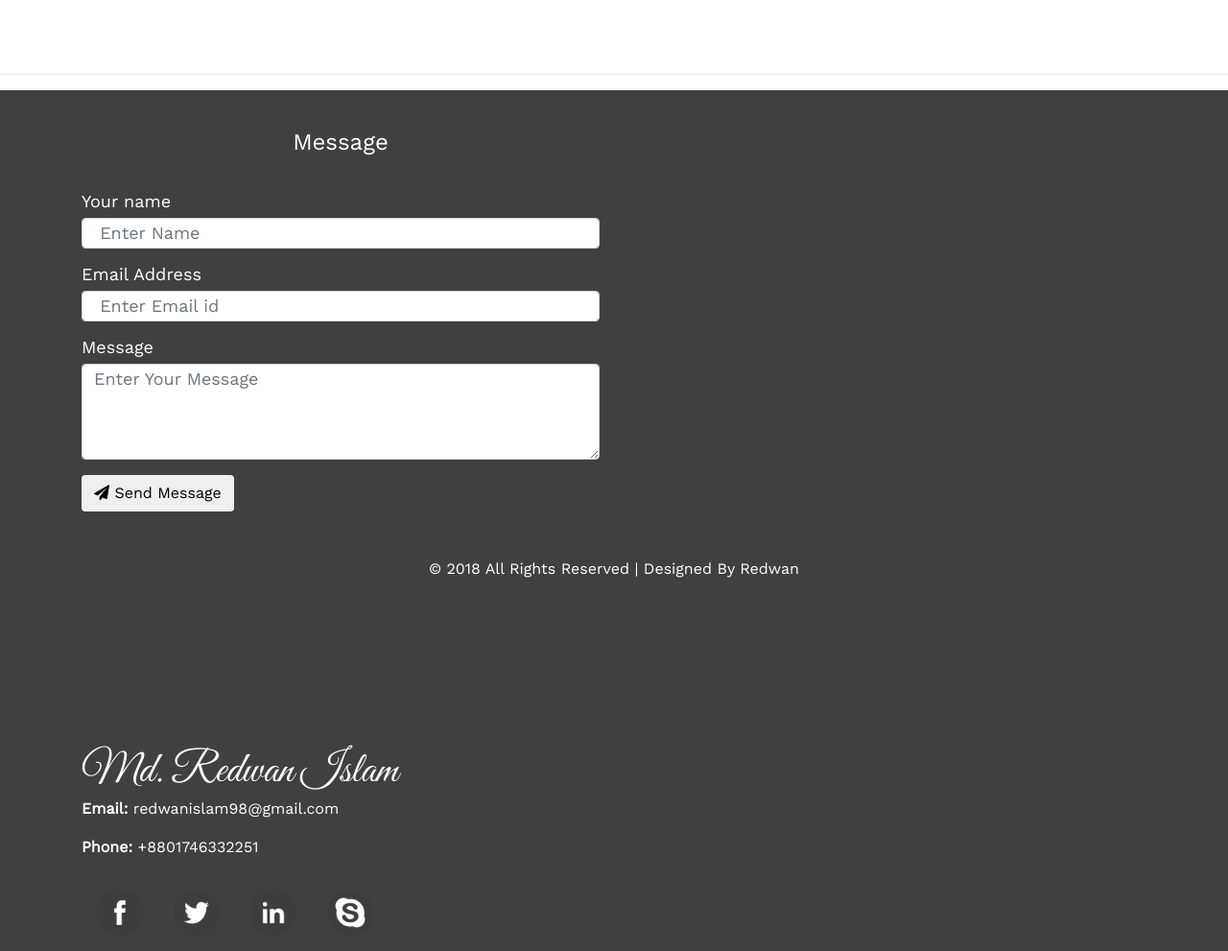
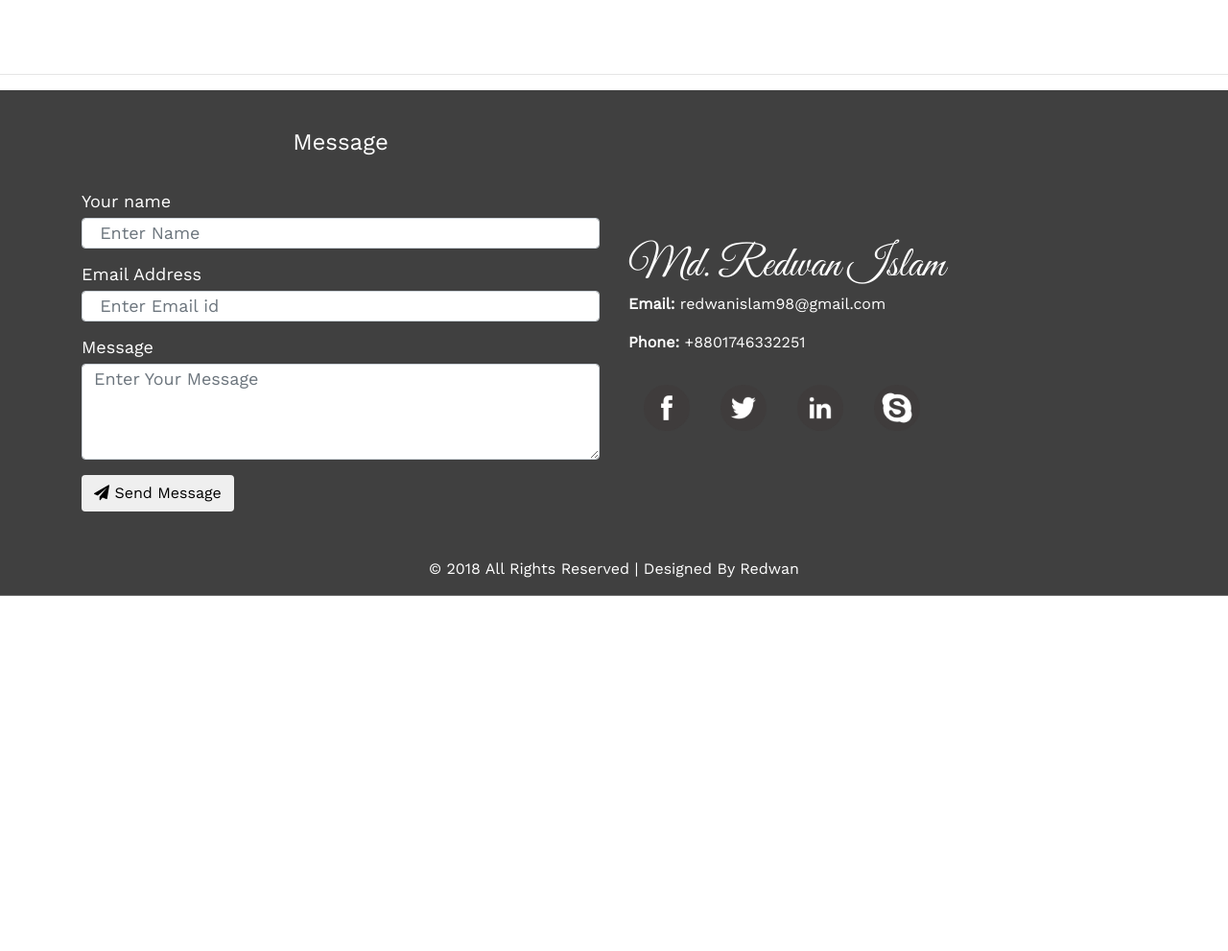
Before and after one commit to Redwan1198/redwan.github.io, a plain HTML site: page index.html in a window 1280 px wide. Shown: the part 3471-4462 px from the top of the page at 96% size. After the commit the page ends 4092 px from the top, so only its background shows below. Drawn offline with nearby package versions, Linux system fonts and the light colour scheme; some packages are replaced by stand-ins of ours; a script that the page names is missing.

Commit message:
Update index.html

```diff
--- a/index.html
+++ b/index.html
@@ -189,7 +189,7 @@
 	<footer>
 	<div class="container">
 	<div class="row">
-		<div class="footer-brand col-md-6 order-last">
+		<div class="footer-brand col-md-6">
 		<h1>Md. Redwan Islam</h1>
 		<p><strong>Email:</strong> redwanislam98@gmail.com</p>
 		<p><strong>Phone:</strong> +8801746332251</p>
@@ -224,7 +224,7 @@
 				</form>
 			</div>
 		</div>
-		<div class="copyright col-12 mt-5">
+		<div class="copyright col-12 mt-5  order-last">
 		<p class="text-center">&copy; 2018 All Rights Reserved | Designed By Redwan</p>
 		</div>
 	</div>
```
